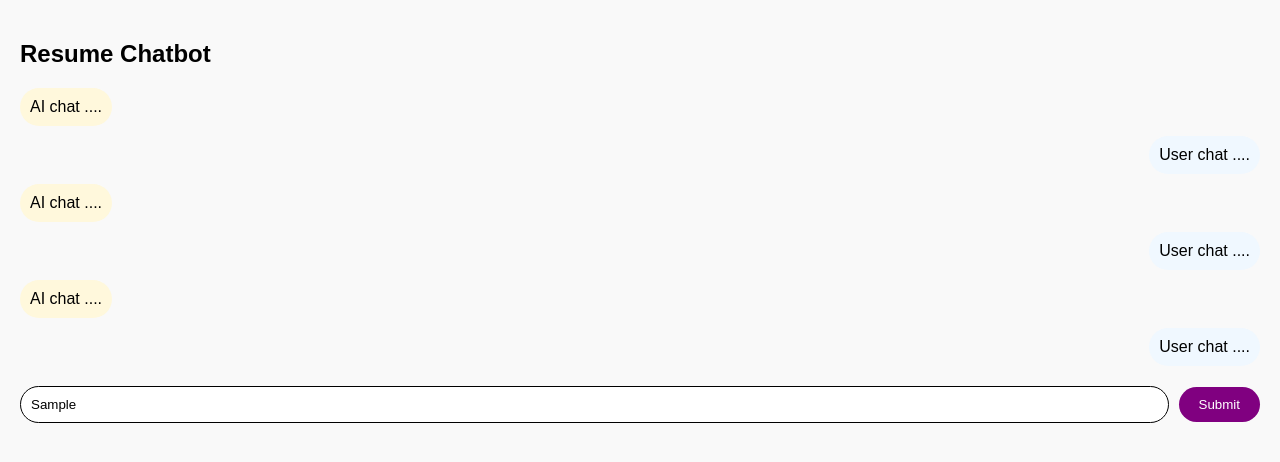
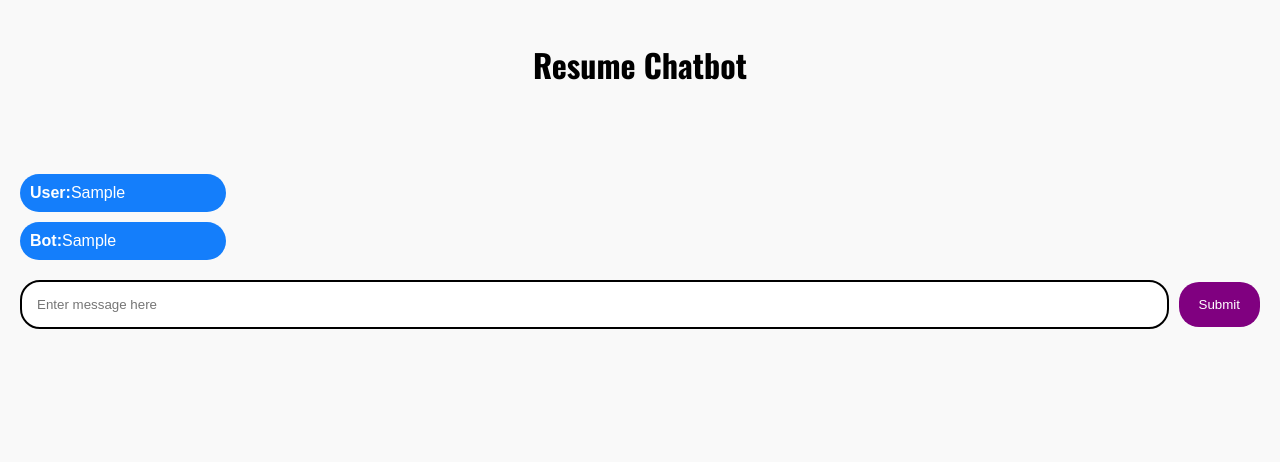
Before and after one commit to MadSmith17/411Chatbot, a plain HTML site: page frontend.html in a window 1280 px wide. Both pictures are taken after typing "Sample" into the empty fields and a click on the button "Submit". Drawn offline with nearby package versions, Linux system fonts and the light colour scheme.

Commit message:
added some chatbot functionality

```diff
--- a/frontend.html
+++ b/frontend.html
@@ -1,35 +1,29 @@
 <!DOCTYPE html>
-<head>
+<html lang="en">
+  <head>
+    <meta charset="UTF-8" />
+    <meta name="viewport" content="width=device-width, initial-scale=1.0" />
+    <link rel="preconnect" href="https://fonts.googleapis.com" />
+    <link rel="preconnect" href="https://fonts.gstatic.com" crossorigin />
+    <link
+      href="https://fonts.googleapis.com/css2?family=Oswald:wght@200..700&display=swap"
+      rel="stylesheet"
+    />
     <title>Resume Chatbot - COSC 411</title>
-    <link rel="stylesheet" type="text/css" href="styles.css">
-</head>
-<body>
-    <h2>Resume Chatbot</h2>
+    <link rel="stylesheet" type="text/css" href="styles.css" />
+  </head>
+  <body>
+    <h1 id="header">Resume Chatbot</h1>
 
-    <div class="messages">
-        <div class="ai message">
-            <div class="bubble">AI chat ....</div>
-        </div>
-        <div class="user-text message">
-            <div class="bubble">User chat ....</div>
-        </div>
-        <div class="ai message">
-            <div class="bubble">AI chat ....</div>
-        </div>
-        <div class="user-text message">
-            <div class="bubble">User chat ....</div>
-        </div>
-        <div class="ai message">
-            <div class="bubble">AI chat ....</div>
-        </div>
-        <div class="user-text message">
-            <div class="bubble">User chat ....</div>
-        </div>
+    <div id="chatBox" class="messages">
+      <!-- Messages will appear here -->
     </div>
 
-    <div class="input-area">
-        <input type="text" placeholder="Enter message here">
-        <button type="submit">Submit</button>
-    </div>
-</body>
+    <form id="messageForm" class="input-area">
+      <input id="messageInput" type="text" placeholder="Enter message here" />
+      <button type="submit">Submit</button>
+    </form>
+
+    <script src="js/messages.js"></script>
+  </body>
 </html>
--- /dev/null
+++ b/js/messages.js
@@ -0,0 +1,40 @@
+document.addEventListener("DOMContentLoaded", (event) => {
+  const form = document.getElementById("messageForm");
+  const input = document.getElementById("messageInput");
+  const chatBox = document.getElementById("chatBox");
+
+  if (!form || !input || !chatBox) {
+    console.error("One or more elements are missing:", {
+      form,
+      input,
+      chatBox,
+    });
+    return;
+  }
+
+  form.addEventListener("submit", function (event) {
+    event.preventDefault();
+    console.log("Form submitted");
+
+    const message = input.value.trim();
+    if (message) {
+      console.log("User message:", message);
+      addMessageToChatBox("User", message);
+      input.value = "";
+      setTimeout(() => {
+        console.log("Bot response:", ` ${message}`);
+        addMessageToChatBox("Bot", ` ${message}`);
+      }, 500);
+    }
+  });
+
+  function addMessageToChatBox(sender, message) {
+    console.log("Adding message to chat box:", { sender, message });
+    const messageElement = document.createElement("div");
+    messageElement.classList.add("message");
+    messageElement.classList.add("bubble");
+    messageElement.innerHTML = `<strong>${sender}: </strong> ${message}`;
+    chatBox.appendChild(messageElement);
+    chatBox.scrollTop = chatBox.scrollHeight;
+  }
+});
--- a/styles.css
+++ b/styles.css
@@ -3,6 +3,10 @@
             margin: 0;
             padding: 20px;
             background-color: #f9f9f9;
+        }
+
+        h1 {
+            font-family: "Oswald", sans-serif;
         }
 
         .messages {
@@ -17,13 +21,14 @@
         .message {
             display: flex;
             align-items: flex-end;
+            color: white;
         }
 
         .bubble {
-            max-width: 70%;
+            max-width: 15%;
             padding: 10px;
             border-radius: 20px;
-            background-color: burlywood;
+            background-color: #147efb;
         }
 
         .ai {
@@ -49,14 +54,14 @@
 
         .input-area input {
             flex: 1;
-            padding: 10px;
-            border: 1px solid black;
+            padding: 15px;
+            border: 2px solid black;
             border-radius: 20px;
             outline: none;
         }
 
         .input-area button {
-            padding: 10px 20px;
+            padding: 15px 20px;
             margin-left: 10px;
             background-color: purple;
             border: none;
@@ -64,3 +69,8 @@
             cursor: pointer;
             color: white;
         }
+
+        #header {
+            text-align: center;
+            padding-bottom: 2em;
+        }
```
